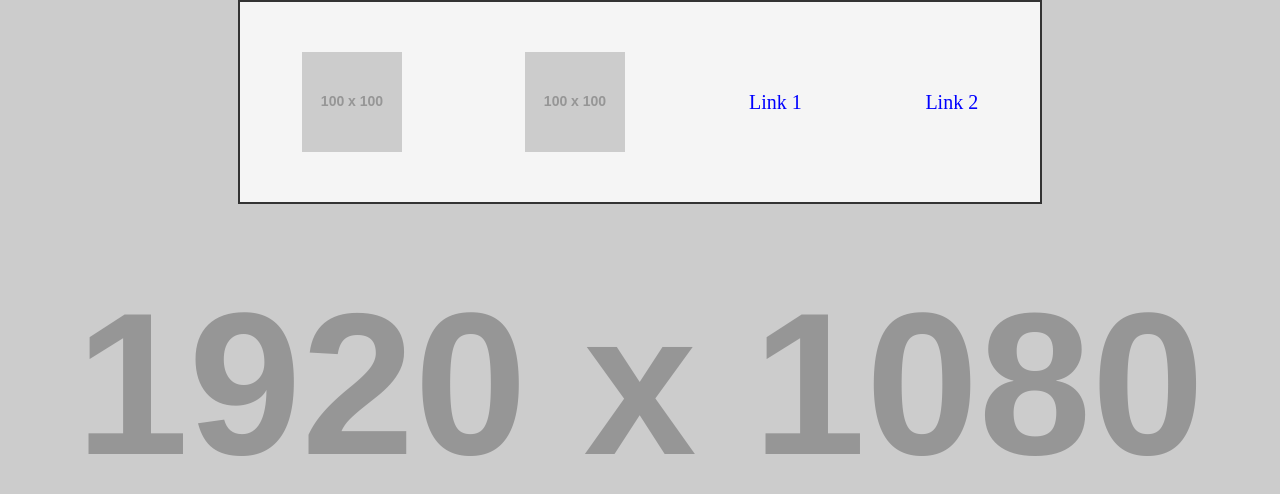
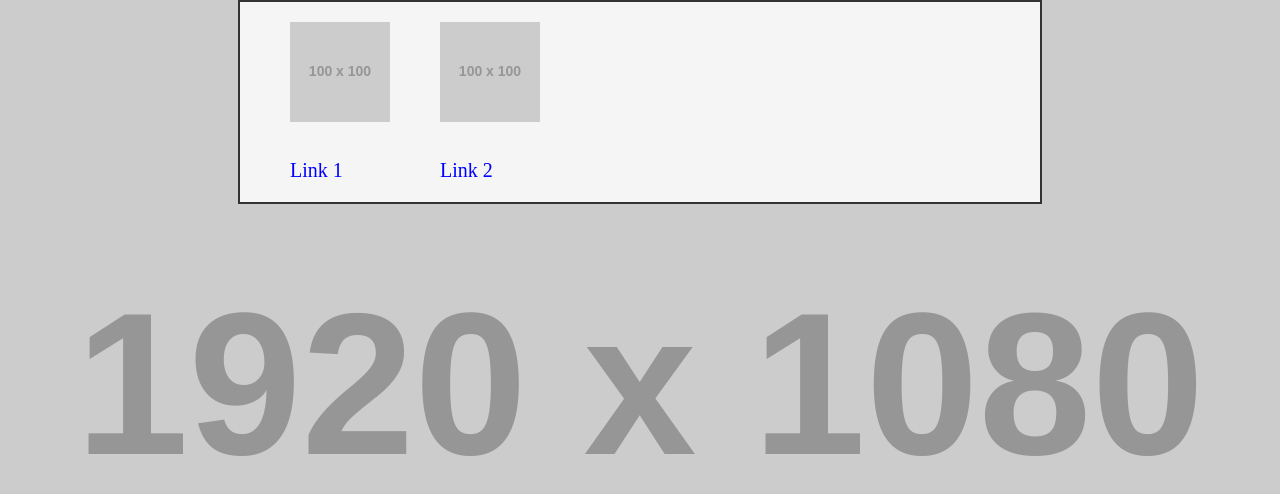
Before and after one commit to Rafi010/Landing-Page, a plain HTML site: page index.html in a window 1280 px wide. Drawn offline with Linux system fonts and the light colour scheme; placeholder pictures from the web are drawn by us.

Commit message:
pixelPlacement

```diff
--- a/index.html
+++ b/index.html
@@ -3,7 +3,7 @@
 <head>
   <meta charset="UTF-8">
   <meta name="viewport" content="width=device-width, initial-scale=1.0">
-  <title>Scalable Box with Background</title>
+  <title>Scalable Box with Absolute Positioning</title>
   <style>
     /* Basic styles to remove margin */
     body, html {
@@ -32,27 +32,47 @@
       left: 50%;
       transform: translateX(-50%); /* Center horizontally */
       transform-origin: top left;  /* Scale should originate from top-left */
-      display: flex;
-      justify-content: center;
-      align-items: center;
+      display: block;
+      position: relative; /* Allows positioning of inner elements */
     }
 
     /* Content inside the box */
     .content {
       width: 100%;
       height: 100%;
-      display: flex;
-      justify-content: space-around;
-      align-items: center;
+      position: relative; /* Allows absolute positioning of child elements */
     }
 
-    /* Example styles for images and text */
-    img {
-      max-width: 100px;
+    /* Example for positioning elements using pixel positions */
+    .image1 {
+      position: absolute;
+      top: 20px;
+      left: 50px;
+      width: 100px;
       height: auto;
     }
 
-    a {
+    .image2 {
+      position: absolute;
+      top: 20px;
+      left: 200px;
+      width: 100px;
+      height: auto;
+    }
+
+    .link1 {
+      position: absolute;
+      bottom: 20px;
+      left: 50px;
+      font-size: 20px;
+      text-decoration: none;
+      color: blue;
+    }
+
+    .link2 {
+      position: absolute;
+      bottom: 20px;
+      left: 200px;
       font-size: 20px;
       text-decoration: none;
       color: blue;
@@ -64,10 +84,13 @@
   <!-- Scalable Box Fixed at the Top -->
   <div class="scalable-box">
     <div class="content">
-      <img src="https://via.placeholder.com/100" alt="Image 1">
-      <img src="https://via.placeholder.com/100" alt="Image 2">
-      <a href="#">Link 1</a>
-      <a href="#">Link 2</a>
+      <!-- Images with pixel-perfect positioning -->
+      <img src="https://via.placeholder.com/100" class="image1" alt="Image 1">
+      <img src="https://via.placeholder.com/100" class="image2" alt="Image 2">
+
+      <!-- Links with pixel-perfect positioning -->
+      <a href="#" class="link1">Link 1</a>
+      <a href="#" class="link2">Link 2</a>
     </div>
   </div>
 
```
